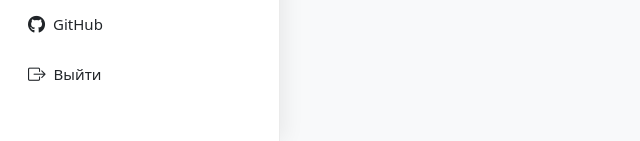
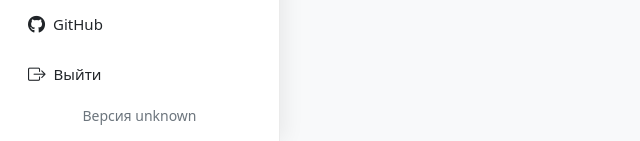
Before and after one commit to TheMurmabis/StatusOpenVPN, a Flask app: page / in a window 1280 px wide. Shown: the part 659-800 px from the top of the page, without its empty margins (0-640 px from the left). Run offline with Flask 3, Linux system fonts and the light colour scheme; a user stored in the database is signed in; data that the repository does not hold is empty; some libraries are stand-ins or nearby versions.

Commit message:
Update base.html

```diff
--- a/templates/base.html
+++ b/templates/base.html
@@ -140,7 +140,7 @@
                 </a>
                 {% endif %}
 
-                <div class="app-sidebar__version text-center text-white-50 small d-flex align-items-center justify-content-center gap-1 flex-wrap"
+                <div class="app-sidebar__version text-center small d-flex align-items-center justify-content-center gap-1 flex-wrap"
                     title="Текущая версия приложения {{ version }}{% if update_available %} · доступно {{ latest_version }}{% endif %}">
                     {% set version_value = version|string %}
                     <span class="app-sidebar__version-full">Версия {{ version }}</span>
```
